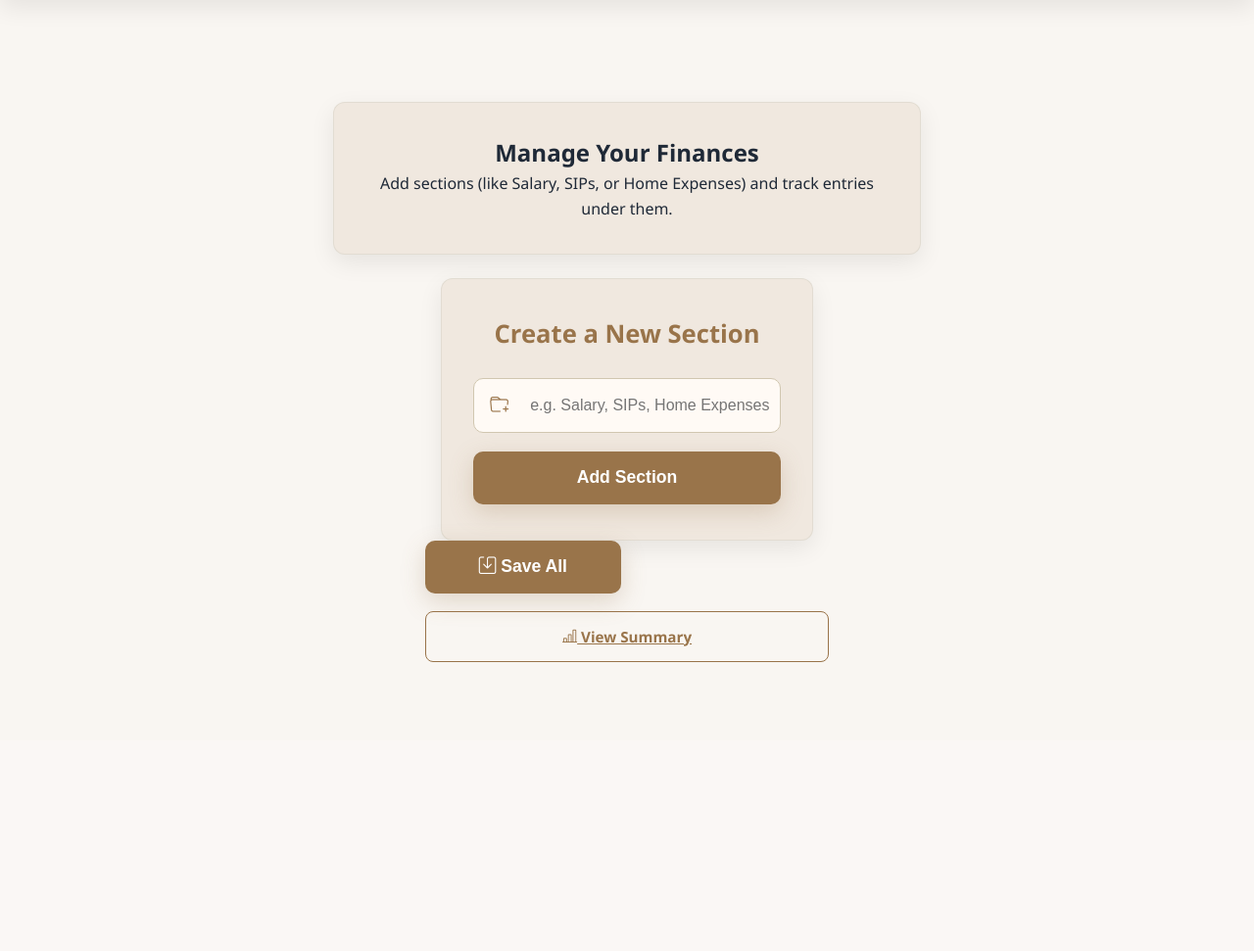
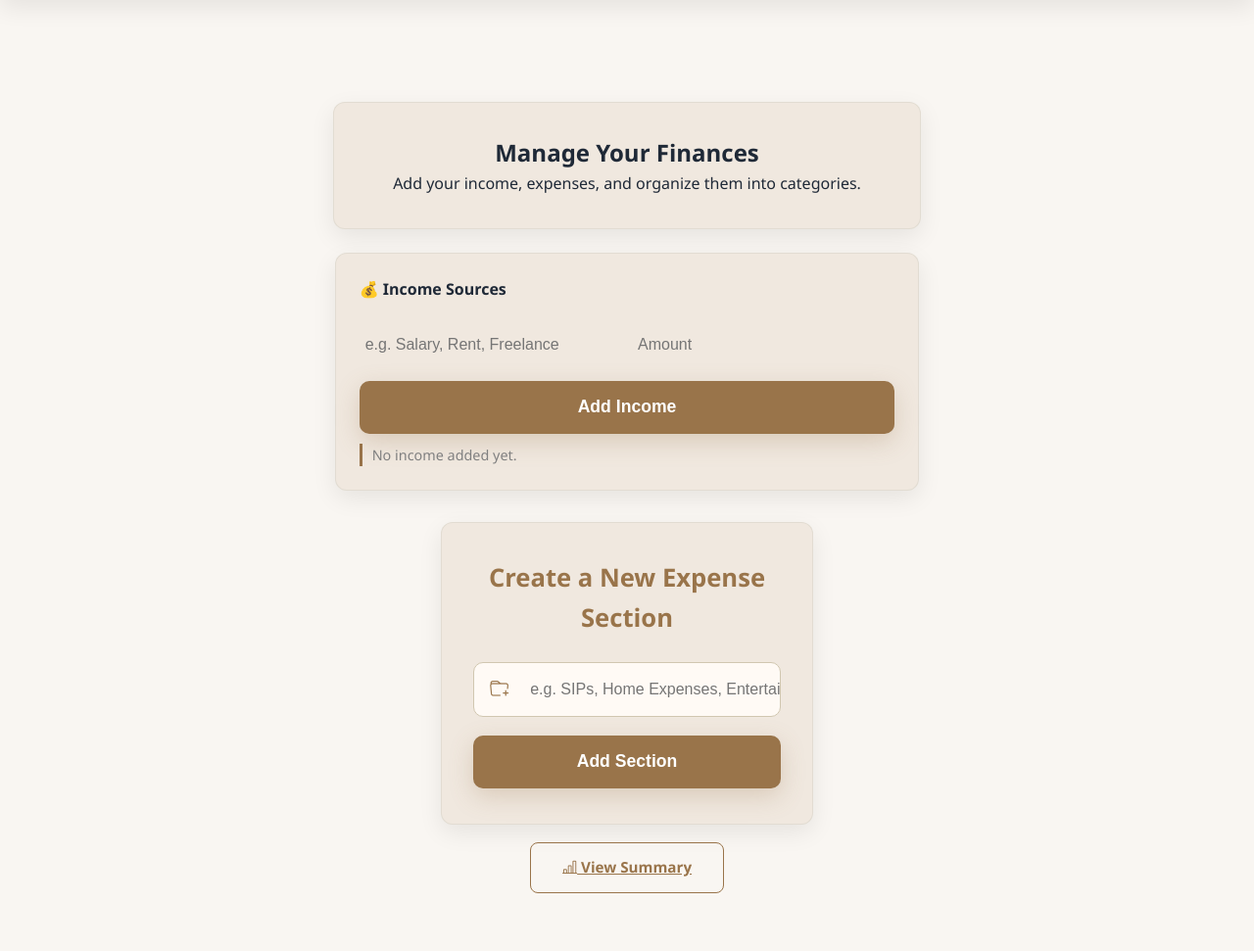
Before and after one commit to vivaansihmar/EXPENSE-ANALYZER, a Flask app: template templates/add_expense.html in a window 1280 px wide. Shown: the part 72-1043 px from the top of the page at 98% size. Before the commit the page ends 748 px from the top, so only its background shows below. Run offline with Flask 3, Linux system fonts and the light colour scheme; the template is opened without the code that fills it, so the values that code supplies are empty.

Commit message:
pipeline fixing

```diff
--- a/app.py
+++ b/app.py
@@ -6,7 +6,7 @@ from datetime import datetime
 from pymongo import MongoClient
 import os
 import pandas as pd
-from ml.finance_model import generate_finance_graphs  # 👈 Import ML module
+from ml.finance_model import generate_finance_graphs
 
 app = Flask(__name__, template_folder="templates")
 app.secret_key = os.environ.get("SECRET_KEY", "dev_secret_key")
@@ -43,26 +43,20 @@ def auth():
         form_type = request.form.get("formType")
         email = request.form.get("email", "").strip().lower()
         password = request.form.get("password", "")
-
         if form_type == "register":
             username = request.form.get("username", "").strip()
-
             if users_collection.find_one({"email": email}):
                 return "User already exists. Please login."
             if users_collection.find_one({"username": username}):
                 return "Username already taken."
-
             hashed_pw = bcrypt.generate_password_hash(password).decode("utf-8")
-
             users_collection.insert_one({
                 "username": username,
                 "email": email,
                 "password": hashed_pw
             })
-
             session["user"] = {"email": email, "username": username}
             return redirect("/dashboard")
-
         elif form_type == "login":
             user = users_collection.find_one({"email": email})
             if user and bcrypt.check_password_hash(user["password"], password):
@@ -70,7 +64,6 @@ def auth():
                 return redirect("/dashboard")
             else:
                 return "Invalid email or password"
-
     return render_template("auth.html")
 
 
@@ -79,20 +72,15 @@ def auth():
 def dashboard():
     if "user" not in session:
         return redirect("/auth")
-
     user_email = session["user"]["email"]
-
-    # Fetch user's sections and entries
     sections = list(sections_collection.find({"email": user_email}))
     for section in sections:
         section["_id"] = str(section["_id"])
         section["entries"] = list(entries_collection.find({"section_id": section["_id"]}))
         for e in section["entries"]:
             e["_id"] = str(e["_id"])
-
     css_path = os.path.join(os.path.dirname(__file__), "static", "styles.css")
     css_version = int(os.path.getmtime(css_path)) if os.path.exists(css_path) else 0
-
     return render_template("dashboard.html", user=session["user"], sections=sections, css_version=css_version)
 
 
@@ -101,27 +89,32 @@ def dashboard():
 def add_expense():
     if "user" not in session:
         return redirect("/auth")
-
     css_path = os.path.join(os.path.dirname(__file__), "static", "styles.css")
     css_version = int(os.path.getmtime(css_path)) if os.path.exists(css_path) else 0
-
     return render_template("add_expense.html", user=session["user"], css_version=css_version)
 
 @app.route("/get-sections")
 def get_sections():
     if "user" not in session:
         return jsonify({"status": "error", "message": "Not logged in"}), 401
-
     user_email = session["user"]["email"]
     sections = list(sections_collection.find({"email": user_email}))
-
     for s in sections:
         s["_id"] = str(s["_id"])
         s["entries"] = list(entries_collection.find({"section_id": s["_id"]}))
         for e in s["entries"]:
             e["_id"] = str(e["_id"])
+    return jsonify({"status": "success", "sections": sections}), 200
+@app.route("/get-incomes")
+def get_incomes():
+    if "user" not in session:
+        return jsonify({"status": "error", "message": "Not logged in"}), 401
 
-    return jsonify({"status": "success", "sections": sections}), 200
+    user_email = session["user"]["email"]
+    incomes = list(entries_collection.find({"email": user_email, "type": "income"}))
+    for i in incomes:
+        i["_id"] = str(i["_id"])
+    return jsonify({"status": "success", "entries": incomes})
 
 
 # ------------------- AJAX API: SAVE SECTION -------------------
@@ -129,24 +122,19 @@ def get_sections():
 def save_section():
     if "user" not in session:
         return jsonify({"status": "error", "message": "Not logged in"}), 401
-
     user_email = session["user"]["email"]
     data = request.get_json()
     section_name = data.get("name", "").strip()
-
     if not section_name:
         return jsonify({"status": "error", "message": "Section name required"}), 400
-
     section = {
         "email": user_email,
         "name": section_name,
         "created_at": datetime.utcnow()
     }
-
     result = sections_collection.insert_one(section)
     section["_id"] = str(result.inserted_id)
     section["entries"] = []
-
     return jsonify({"status": "success", "section": section}), 201
 
 
@@ -155,17 +143,14 @@ def save_section():
 def save_entry():
     if "user" not in session:
         return jsonify({"status": "error", "message": "Not logged in"}), 401
-
     user_email = session["user"]["email"]
     data = request.get_json()
     section_id = data.get("section_id")
     title = data.get("title", "").strip()
     amount = float(data.get("amount", 0))
     entry_type = data.get("type", "expense").lower()
-
     if not section_id or not title or amount <= 0:
         return jsonify({"status": "error", "message": "Invalid data"}), 400
-
     entry = {
         "email": user_email,
         "section_id": section_id,
@@ -174,10 +159,8 @@ def save_entry():
         "type": entry_type,
         "created_at": datetime.utcnow()
     }
-
     result = entries_collection.insert_one(entry)
     entry["_id"] = str(result.inserted_id)
-
     return jsonify({"status": "success", "entry": entry}), 201
 
 
@@ -185,32 +168,22 @@ def save_entry():
 def summary():
     if "user" not in session:
         return redirect("/auth")
-
     user_email = session["user"]["email"]
-
-    # Fetch all entries from MongoDB
     entries = list(entries_collection.find({"email": user_email}))
     if not entries:
         return render_template("summary.html", user=session["user"], graphs_available=False)
-
-    # Convert MongoDB entries to DataFrame
     df = pd.DataFrame(entries)
     df['date'] = pd.to_datetime(df.get('created_at', datetime.utcnow()))
     df['category'] = df.get('title', 'Other')
     df['amount'] = df['amount'].astype(float)
     df['type'] = df.get('type', 'expense')
+    static_path = os.path.join(os.path.dirname(__file__), "static")
 
-    # Generate graphs using ML module
-    static_path = os.path.join(os.path.dirname(__file__), "static")
-    generate_finance_graphs(df=df, static_path=static_path)
-
-    # Graph files for display
     graphs = [
         "monthly_income_expense.png",
         "category_expense_pie.png",
         "expense_forecast.png"
     ]
-
     return render_template(
         "summary.html",
         user=session["user"],
@@ -225,30 +198,33 @@ def summary_data():
 
     user_email = session["user"]["email"]
     entries = list(entries_collection.find({"email": user_email}))
-
     if not entries:
-        return jsonify({"status": "success", "data": []})
-
+        return jsonify({"status": "success", "data": {}})
     df = pd.DataFrame(entries)
     df['date'] = pd.to_datetime(df['created_at'])
     df['month'] = df['date'].dt.to_period('M').astype(str)
     df['amount'] = df['amount'].astype(float)
     df['type'] = df.get('type', 'expense')
     df['category'] = df.get('title', 'Other')
+    income_df = df[df['type'] == 'income']
+    expense_df = df[df['type'] == 'expense']
+    monthly_income = income_df.groupby('month')['amount'].sum().reindex(sorted(df['month'].unique()), fill_value=0)
+    monthly_expense = expense_df.groupby('month')['amount'].sum().reindex(sorted(df['month'].unique()), fill_value=0)
+    income_by_category = income_df.groupby('category')['amount'].sum().sort_values(ascending=False)
+    expense_by_category = expense_df.groupby('category')['amount'].sum().sort_values(ascending=False)
+    savings = monthly_income - monthly_expense
+    data = {
+        "months": list(monthly_income.index),
+        "income": monthly_income.tolist(),
+        "expense": monthly_expense.tolist(),
+        "savings": savings.tolist(),
+        "income_categories": list(income_by_category.index),
+        "income_amounts": income_by_category.tolist(),
+        "expense_categories": list(expense_by_category.index),
+        "expense_amounts": expense_by_category.tolist()
+    }
+    return jsonify({"status": "success", "data": data})
 
-    # Group by month and type for income vs expense
-    monthly = df.groupby(['month', 'type'])['amount'].sum().unstack(fill_value=0)
-    expense_by_category = df[df['type'] == 'expense'].groupby('category')['amount'].sum().sort_values(ascending=False)
-
-    data = {
-        "months": list(monthly.index),
-        "income": monthly.get('income', pd.Series()).tolist(),
-        "expense": monthly.get('expense', pd.Series()).tolist(),
-        "categories": list(expense_by_category.index),
-        "category_amounts": expense_by_category.tolist()
-    }
-
-    return jsonify({"status": "success", "data": data})
 
 # ------------------- LOGOUT -------------------
 @app.route("/logout")
--- a/templates/add_expense.html
+++ b/templates/add_expense.html
@@ -3,7 +3,7 @@
 <head>
   <meta charset="UTF-8" />
   <meta name="viewport" content="width=device-width, initial-scale=1.0" />
-  <title>Add Sections & Entries | Expense Manager</title>
+  <title>Add Income & Expenses | Expense Manager</title>
 
   <!-- CSS & Icons -->
   <link rel="stylesheet" href="{{ url_for('static', filename='styles.css') }}">
@@ -21,16 +21,33 @@
   <main class="dashboard-content">
     <div class="welcome-box">
       <h2>Manage Your Finances</h2>
-      <p>Add sections (like Salary, SIPs, or Home Expenses) and track entries under them.</p>
+      <p>Add your income, expenses, and organize them into categories.</p>
+    </div>
+
+    <!-- FIXED INCOME SECTION -->
+    <div class="section-box">
+      <div class="section-header">
+        <h4>💰 Income Sources</h4>
+      </div>
+
+      <div class="add-entry-form">
+        <input type="text" id="incomeTitle" class="form-control" placeholder="e.g. Salary, Rent, Freelance" />
+        <input type="number" id="incomeAmount" class="form-control" placeholder="Amount" min="0" step="0.01" />
+        <button class="btn-primary" id="addIncomeBtn">Add Income</button>
+      </div>
+
+      <div id="incomeList" class="entries-list">
+        <p class="no-entry-text">No income added yet.</p>
+      </div>
     </div>
 
     <!-- ADD SECTION FORM -->
     <div class="auth-container" id="add-section">
-      <h3 class="form-title">Create a New Section</h3>
+      <h3 class="form-title">Create a New Expense Section</h3>
       <form id="sectionForm">
         <div class="input-group">
           <span class="input-group-text"><i class="bi bi-folder-plus"></i></span>
-          <input type="text" id="sectionName" class="form-control" placeholder="e.g. Salary, SIPs, Home Expenses" required>
+          <input type="text" id="sectionName" class="form-control" placeholder="e.g. SIPs, Home Expenses, Entertainment" required>
         </div>
         <button type="submit" class="btn-primary">Add Section</button>
       </form>
@@ -41,9 +58,6 @@
 
     <!-- ACTION BUTTONS -->
     <div class="text-center mt-5">
-      <button id="saveAllBtn" class="btn-primary" style="width:200px; margin-right:10px;">
-        <i class="bi bi-save"></i> Save All
-      </button>
       <a href="/summary" class="btn-card-outline" style="padding:0.8rem 2rem;">
         <i class="bi bi-bar-chart-line"></i> View Summary
       </a>
@@ -55,10 +69,12 @@
     const sectionForm = document.getElementById('sectionForm');
     const sectionNameInput = document.getElementById('sectionName');
     const sectionsContainer = document.getElementById('sectionsContainer');
-    const saveAllBtn = document.getElementById('saveAllBtn');
+    const addIncomeBtn = document.getElementById('addIncomeBtn');
+    const incomeList = document.getElementById('incomeList');
     let sections = [];
+    let incomeEntries = [];
 
-    // Load existing sections from backend
+    // 🔹 Load all sections + incomes from backend
     async function loadSections() {
       const res = await fetch("/get-sections");
       const data = await res.json();
@@ -66,9 +82,52 @@
         sections = data.sections;
         renderSections();
       }
+
+      // Load existing income entries
+      const incomeRes = await fetch("/get-incomes");
+      const incomeData = await incomeRes.json();
+      if (incomeData.status === "success") {
+        incomeEntries = incomeData.entries;
+        renderIncomes();
+      }
     }
 
-    // Add new section
+    // 🔹 Add Income
+    addIncomeBtn.addEventListener('click', async () => {
+      const title = document.getElementById('incomeTitle').value.trim();
+      const amount = parseFloat(document.getElementById('incomeAmount').value);
+      if (!title || isNaN(amount) || amount <= 0) return alert("Enter valid income details!");
+
+      const res = await fetch("/save-entry", {
+        method: "POST",
+        headers: { "Content-Type": "application/json" },
+        body: JSON.stringify({ section_id: "income_section", title, amount, type: "income" })
+      });
+
+      const data = await res.json();
+      if (data.status === "success") {
+        incomeEntries.push(data.entry);
+        renderIncomes();
+        document.getElementById('incomeTitle').value = '';
+        document.getElementById('incomeAmount').value = '';
+      }
+    });
+
+    // 🔹 Render Income List
+    function renderIncomes() {
+      if (incomeEntries.length === 0) {
+        incomeList.innerHTML = "<p class='no-entry-text'>No income added yet.</p>";
+        return;
+      }
+      incomeList.innerHTML = incomeEntries.map(entry => `
+        <div class="entry-item">
+          <span>${entry.title}</span>
+          <span>₹${entry.amount.toFixed(2)}</span>
+        </div>
+      `).join('');
+    }
+
+    // 🔹 Add new custom section
     sectionForm.addEventListener('submit', async (e) => {
       e.preventDefault();
       const name = sectionNameInput.value.trim();
@@ -88,23 +147,22 @@
       }
     });
 
-    // Add entry to section (and save immediately)
+    // 🔹 Add entry to a section
     async function handleAddEntry(sectionId) {
       const titleInput = document.getElementById(`entryTitle-${sectionId}`);
       const amountInput = document.getElementById(`entryAmount-${sectionId}`);
+      const typeSelect = document.getElementById(`entryType-${sectionId}`);
+
       const title = titleInput.value.trim();
       const amount = parseFloat(amountInput.value);
+      const type = typeSelect.value;
+
       if (!title || isNaN(amount) || amount <= 0) return;
 
       const res = await fetch("/save-entry", {
         method: "POST",
         headers: { "Content-Type": "application/json" },
-        body: JSON.stringify({
-          section_id: sectionId,
-          title,
-          amount,
-          type: "expense"
-        })
+        body: JSON.stringify({ section_id: sectionId, title, amount, type })
       });
 
       const data = await res.json();
@@ -114,24 +172,10 @@
         renderSections();
         titleInput.value = '';
         amountInput.value = '';
-      } else {
-        alert("Error saving entry: " + data.message);
       }
     }
 
-    // Save all to backend (not really needed since we save each entry instantly)
-    saveAllBtn.addEventListener('click', async () => {
-      alert("✅ All your expenses are already saved in the database!");
-    });
-
-    // Delete section (frontend only for now)
-    async function deleteSection(sectionId) {
-      if (!confirm("Delete this section?")) return;
-      sections = sections.filter(s => s._id !== sectionId);
-      renderSections();
-    }
-
-    // Render all sections
+    // 🔹 Render all custom sections
     function renderSections() {
       sectionsContainer.innerHTML = '';
       sections.forEach(section => {
@@ -140,23 +184,23 @@
         div.innerHTML = `
           <div class="section-header">
             <h4>${section.name}</h4>
-            <button class="delete-btn" onclick="deleteSection('${section._id}')">
-              <i class="bi bi-trash"></i>
-            </button>
           </div>
           <div class="add-entry-form">
-            <input type="text" id="entryTitle-${section._id}" class="form-control" placeholder="Entry title (e.g. Groceries, Rent, SIP name)">
+            <input type="text" id="entryTitle-${section._id}" class="form-control" placeholder="Entry title">
             <input type="number" id="entryAmount-${section._id}" class="form-control" placeholder="Amount" min="0" step="0.01">
-            <button class="btn-primary" type="button" onclick="handleAddEntry('${section._id}')">Add Entry</button>
+            <select id="entryType-${section._id}" class="form-control">
+              <option value="expense" selected>Expense</option>
+              <option value="income">Income</option>
+            </select>
+            <button class="btn-primary" type="button" onclick="handleAddEntry('${section._id}')">Add</button>
           </div>
           <div class="entries-list">
             ${section.entries && section.entries.length > 0
               ? section.entries.map(entry => `
                 <div class="entry-item">
                   <span>${entry.title}</span>
-                  <span>₹${entry.amount.toFixed(2)}</span>
-                </div>
-              `).join('')
+                  <span>${entry.type === 'income' ? '+' : '-'}₹${entry.amount.toFixed(2)}</span>
+                </div>`).join('')
               : `<p class="no-entry-text">No entries yet.</p>`}
           </div>
         `;
@@ -164,7 +208,7 @@
       });
     }
 
-    loadSections(); // Load user’s existing data
+    loadSections(); // Load existing data
   </script>
 </body>
 </html>
```
Also changed, not shown: templates/summary.html (+78 -40 lines), ml/finance_graphs_output/category_expense_pie.png (deleted), ml/finance_graphs_output/expense_forecast.png (deleted), ml/finance_graphs_output/monthly_income_expense.png (deleted), static/category_expense_pie.png (deleted), static/monthly_income_expense.png (deleted), 2 other files.
